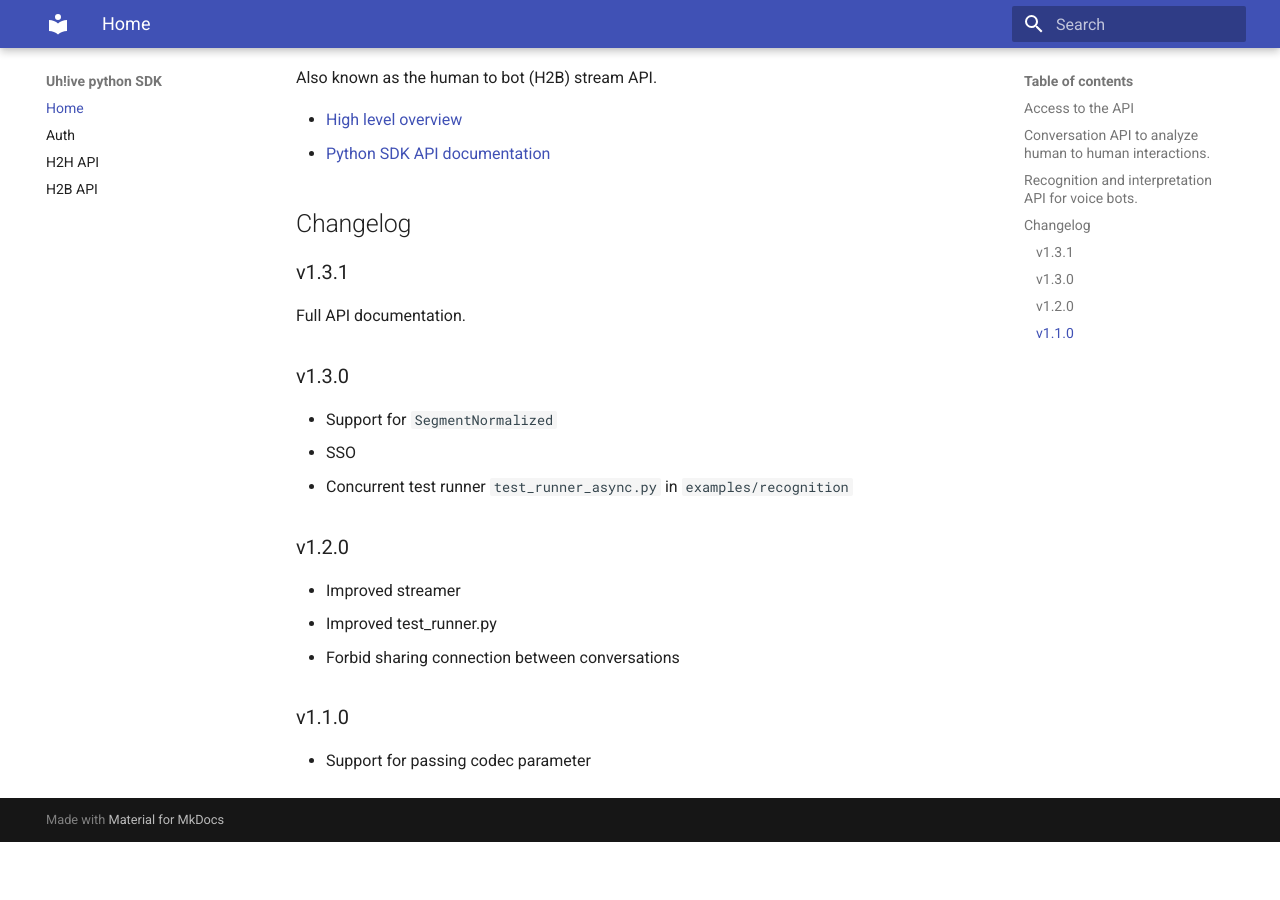
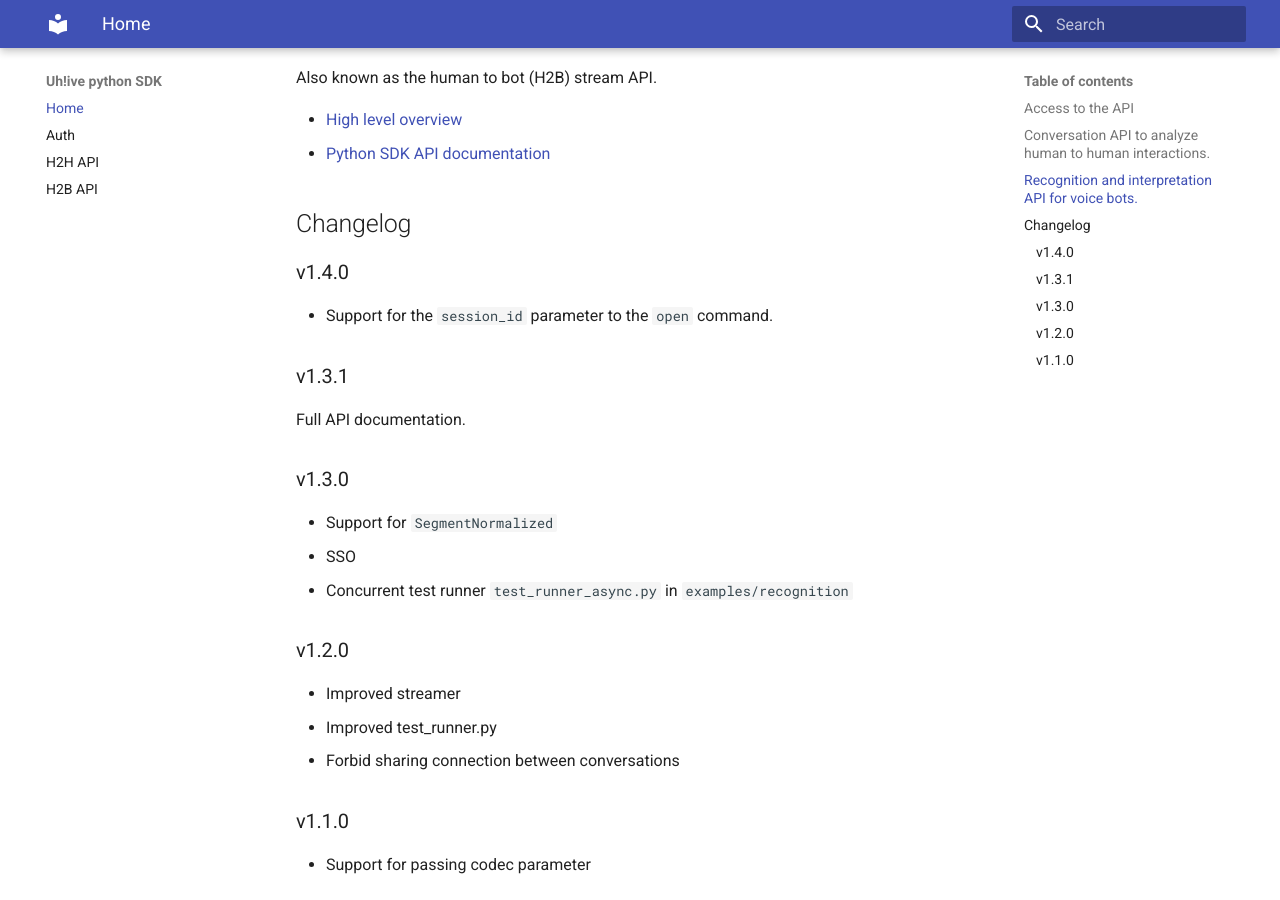
Before and after one commit to uhlive/python-sdk, an MkDocs documentation site: the page built from docs/index.md, in a window 1280 px wide and 900 px high, scrolled down 1767 px. Built offline with MkDocs 1.6.1 and Material for MkDocs 9.7.7, drawn with Linux system fonts in a browser that asks for light colours; before the commit the page ends 2609 px from its top, so only the background shows below that.

Commit message:
Updated changelog.

```diff
--- a/docs/index.md
+++ b/docs/index.md
@@ -84,6 +84,10 @@ Also known as the human to bot (H2B) stream API.
 
 ## Changelog
 
+### v1.4.0
+
+* Support for the `session_id` parameter to the `open` command.
+
 ### v1.3.1
 
 Full API documentation.
```
